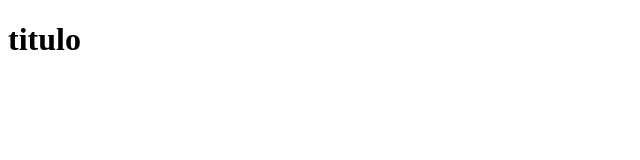
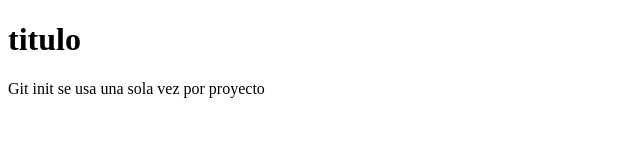
Before and after one commit to MPazGallitrico/Mi-primer-Git, a plain HTML site: page index.html in a window 1280 px wide. Shown: the whole page, without its empty margins (0-640 px from the left). Drawn offline with Linux system fonts and the light colour scheme.

Commit message:
agregue p a index.html

```diff
--- a/index.html
+++ b/index.html
@@ -7,5 +7,6 @@
 </head>
 <body>
     <h1> titulo</h1>
+    <p> Git init se usa una sola vez por proyecto</p>
 </body>
 </html>
```
